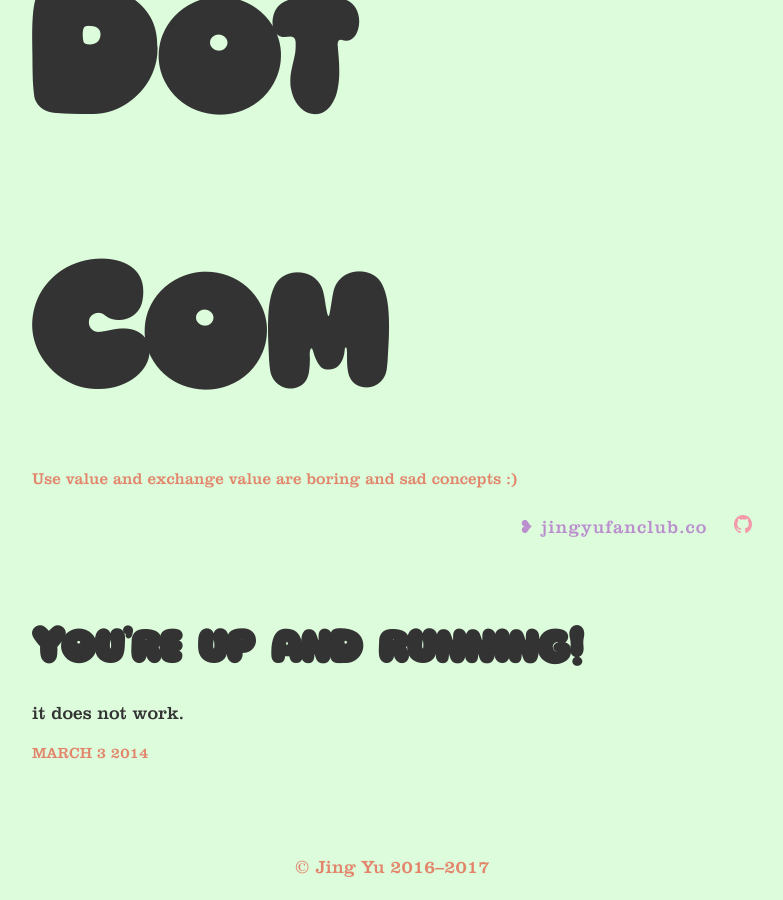
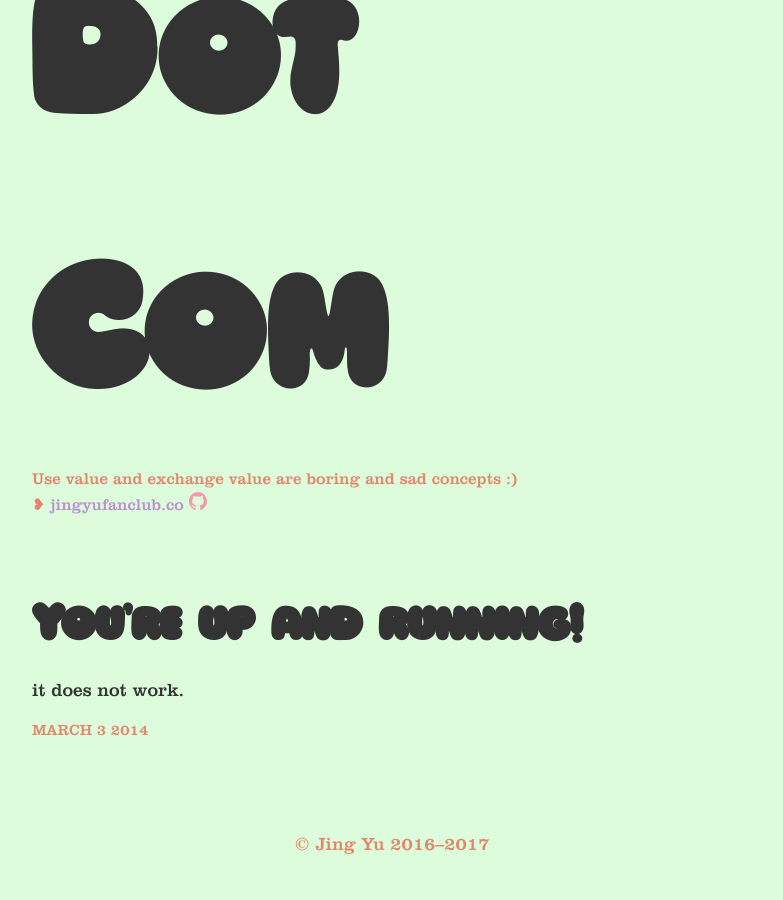
Before and after one commit to jingyufanclub/bloggo, a Jekyll site: the page built from index.html, in a window 1280 px wide and 900 px high, scrolled down 1271 px. Shown: the whole window, without its empty margins (248-1031 px from the left). Built offline with Jekyll 4.4.1, drawn with Linux system fonts in a browser that asks for light colours; after the commit the page ends 2148 px from its top, so only the background shows below that.

Commit message:
top nav bar

```diff
--- a/_layouts/default.html
+++ b/_layouts/default.html
@@ -23,11 +23,10 @@
 
           <div class="site-info">
             <h1 class="site-name"><a href="{{ site.baseurl }}/">{{ site.name }}</a></h1>
-            <p class="site-description">{{ site.description }}</p>
-            <nav>
-              <a href="http://jingyufanclub.co">❥ jingyufanclub.co </a>
-              <a href="https://github.com/jingyufanclub" target="_blank"><img src="../images/octo.svg" width="18" alt="github link"/></a>
-            </nav>
+            <p class="site-description">{{ site.description }}<br>
+              ❥ <a href="http://jingyufanclub.co">jingyufanclub.co </a>
+              <a href="https://github.com/jingyufanclub" target="_blank"><img src="images/octo.svg" width="18" alt="github link"/></a>
+            </p>
           </div>
         </header>
       </div>
```
